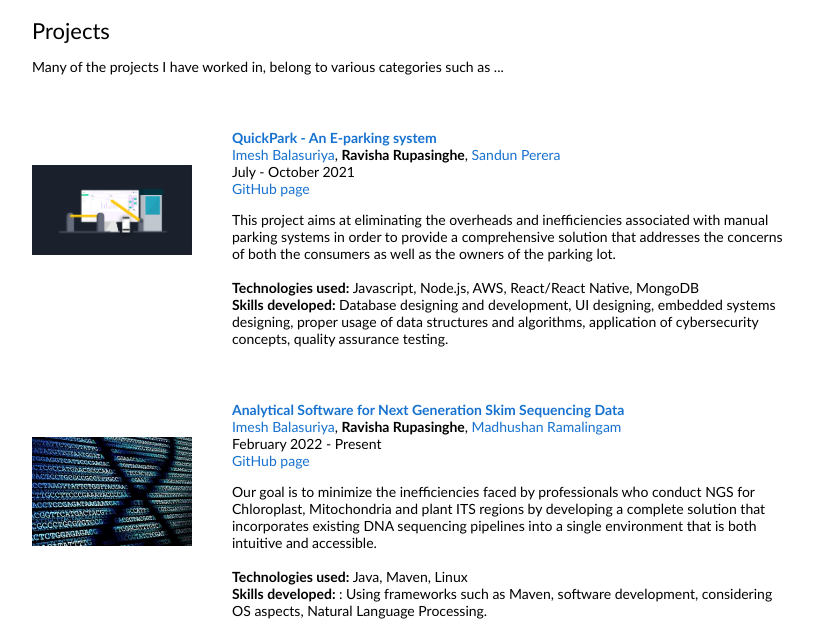
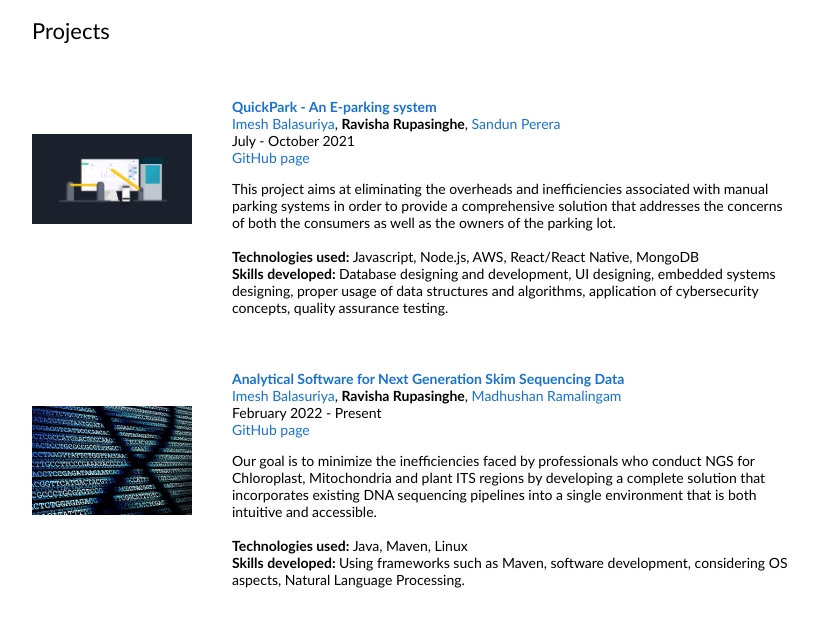
Before and after one commit to RavishaHR/RavishaHR.github.io, a plain HTML site: page docs/index.html in a window 1280 px wide. Shown: the part 296-921 px from the top of the page, without its empty margins (228-1051 px from the left). Drawn offline with Linux system fonts and the light colour scheme.

Commit message:
bug fixes

```diff
--- a/docs/index.html
+++ b/docs/index.html
@@ -47,7 +47,7 @@ and Data Analysis.
             <td style="padding:20px;width:100%;vertical-align:middle">
               <heading>Projects</heading>
               <p>
-                Many of the projects I have worked in, belong to various categories such as ...
+
               </p>
             </td>
           </tr>
@@ -129,7 +129,7 @@ and Data Analysis.
               <p>
              Our goal is to minimize the inefficiencies faced by professionals who conduct NGS for Chloroplast, Mitochondria and plant ITS regions by developing a complete solution that incorporates existing DNA sequencing pipelines into a single environment that is both intuitive and accessible.
              <br><br><strong>Technologies used: </strong> Java, Maven, Linux
-              <br><strong>Skills developed: </strong> : Using frameworks such as Maven, software development, considering OS aspects,
+              <br><strong>Skills developed: </strong> Using frameworks such as Maven, software development, considering OS aspects,
               Natural Language Processing.
               </p>
             </td>
@@ -153,7 +153,7 @@ and Data Analysis.
                 Compiler implementation for the COOL programming language from scratch, developed for the CO521 - Compilers
                 course.
              <br><br><strong>Technologies used: </strong> C++
-              <br><strong>Skills developed: </strong> : Structure and design of a compiler.
+              <br><strong>Skills developed: </strong> Structure and design of a compiler.
               </p>
             </td>
           </tr>
@@ -189,7 +189,7 @@ and Data Analysis.
               <p>
                 Design and implementation of a software that plots two of the most popular fractals: Mandelbrot set and Julia set.
                 <br><br><strong>Technologies used: </strong> Java
-              <br><strong>Skills developed: </strong> : OOP concepts in Java.
+              <br><strong>Skills developed: </strong> OOP concepts in Java.
               </p>
             </td>
           </tr>
@@ -209,7 +209,7 @@ and Data Analysis.
                   Design and implementation of a simple 8-bit single-cycle processor which includes an ALU, a register file and control
 logic, using Verilog HDL.
                 <br><br><strong>Technologies used: </strong> Verilog HDL
-                <br><strong>Skills developed: </strong> : Flow of data and instructions in a processor, memory sub-systems.
+                <br><strong>Skills developed: </strong> Flow of data and instructions in a processor, memory sub-systems.
 
                 </p>
               </td>
```
